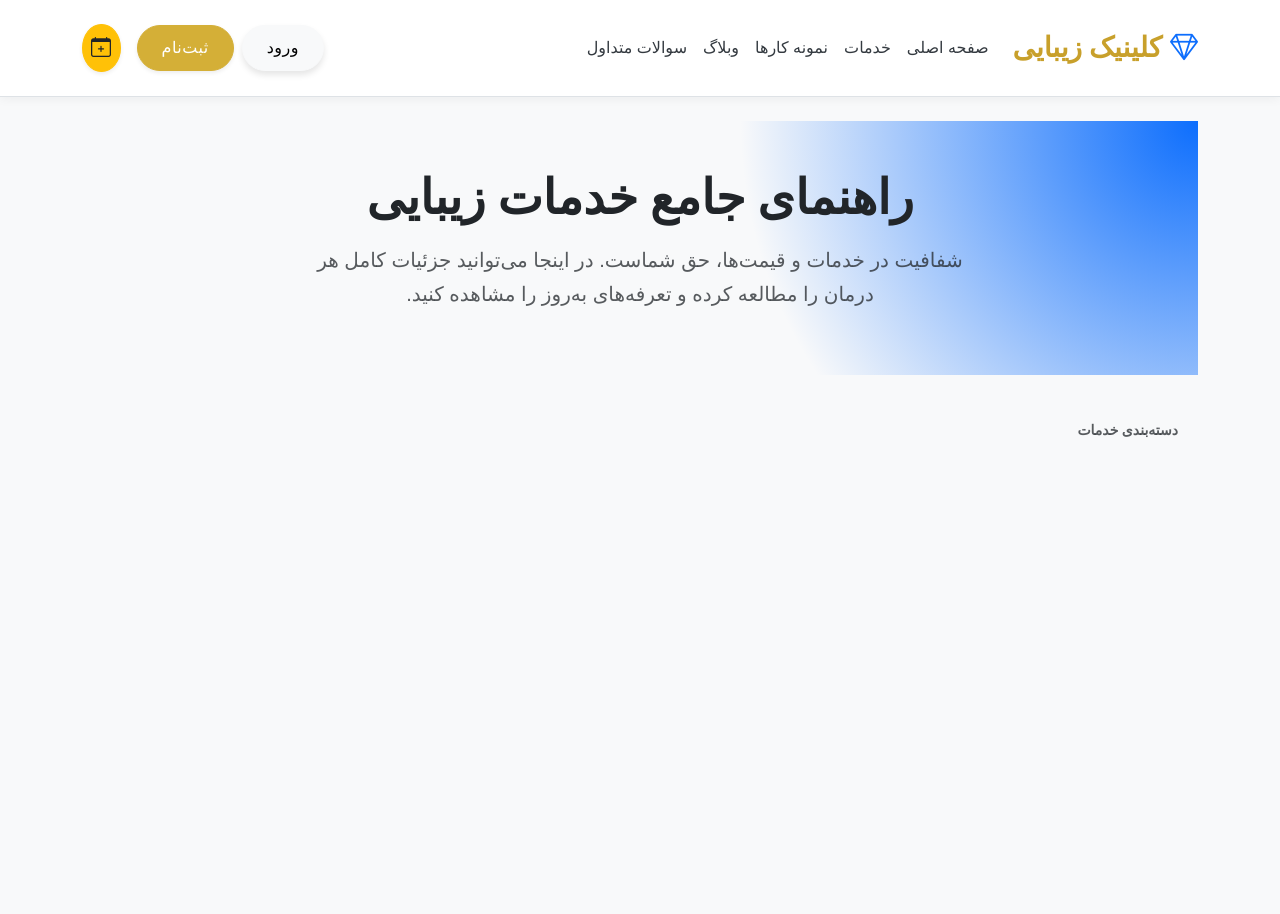
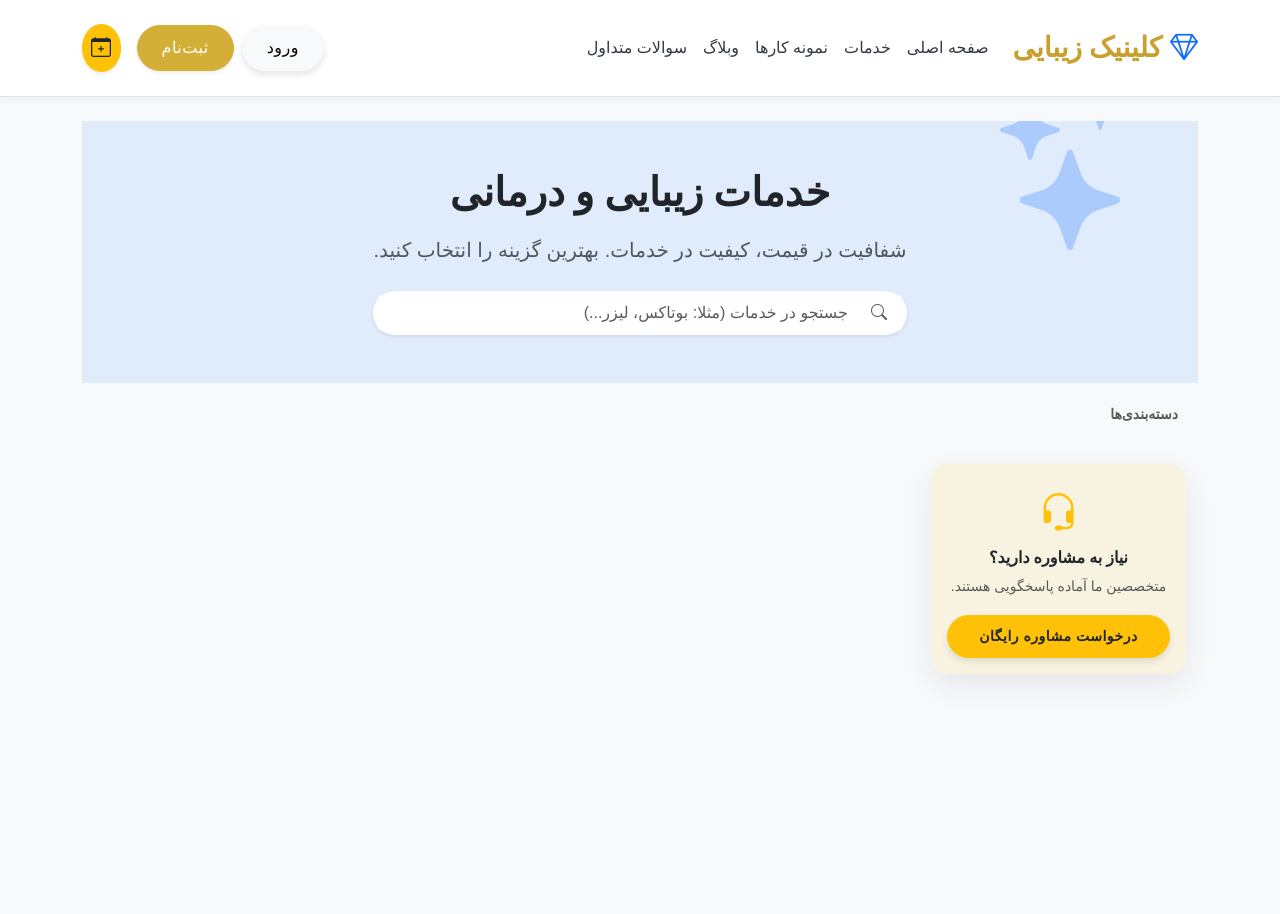
Before and after one commit to Mooli-web/1, a Django app: page /services/ in a window 1280 px wide. Shown: the top 914 px of the page. Run offline with Django 4.2, Linux system fonts and the light colour scheme; data that the repository does not hold is empty; some web fonts are replaced.

Commit message:
صفحه سرویس

```diff
--- a/clinic/views.py
+++ b/clinic/views.py
@@ -1,23 +1,23 @@
 # clinic/views.py
 """
 ویوهای صفحات عمومی (استاتیک و داینامیک) سایت.
-بهینه‌سازی کوئری‌ها برای افزایش سرعت لود صفحات.
+بهینه‌سازی کوئری‌ها برای افزایش سرعت لود صفحات و استفاده از کش.
 """
 
 from django.shortcuts import render
 from django.http import HttpRequest, HttpResponse
+from django.views.decorators.cache import cache_page
 from .models import Service, PortfolioItem, FAQ, Testimonial, ServiceGroup
 
 def home_view(request: HttpRequest) -> HttpResponse:
     """
     نمایش صفحه اصلی.
     """
-    # واکشی گروه‌های خدماتی (معمولا نیازی به جوین سنگین ندارند مگر اینکه عکس یا دستگاه بخواهیم)
+    # دریافت گروه‌ها برای نمایش در صفحه اصلی
     service_groups = ServiceGroup.objects.all()[:6]
 
-    # نظرات مشتریان: حتماً به سرویس نیاز داریم، پس select_related می‌زنیم
+    # دریافت نظرات مثبت برای بخش اعتماد سازی
     testimonials = Testimonial.objects.select_related('service').filter(
-        # می‌توان شرط نمایش نظرات با امتیاز بالا را اضافه کرد
         rating__gte=4
     ).order_by('-created_at')[:3]
 
@@ -27,19 +27,23 @@ def home_view(request: HttpRequest) -> HttpResponse:
     }
     return render(request, 'clinic/home.html', context)
 
+# کش کردن صفحه خدمات برای ۱۵ دقیقه (900 ثانیه)
+# تغییرات قیمت در ادمین تا ۱۵ دقیقه بعد اعمال نمی‌شود مگر کش پاک شود
+@cache_page(60 * 15)
 def service_list_view(request: HttpRequest) -> HttpResponse:
     """
     نمایش تمام خدمات.
-    چون در تمپلیت احتمالا نام گروه هر خدمت (service.group.name) نمایش داده می‌شود،
-    از select_related('group') استفاده می‌کنیم تا از N+1 Query جلوگیری شود.
+    استفاده از prefetch_related برای دریافت خدمات زیرمجموعه هر گروه در یک کوئری بهینه.
     """
-    services = Service.objects.select_related('group').all()
-    return render(request, 'clinic/service_list.html', {'services': services})
+    # به جای دریافت سرویس‌ها و گروه بندی در تمپلیت، گروه‌ها را می‌گیریم و سرویس‌ها را به آن‌ها می‌چسبانیم
+    # این کار ساختار تمپلیت را منطقی‌تر می‌کند
+    groups = ServiceGroup.objects.prefetch_related('services').all()
+
+    return render(request, 'clinic/service_list.html', {'groups': groups})
 
 def portfolio_gallery_view(request: HttpRequest) -> HttpResponse:
     """
     گالری نمونه کارها.
-    مشابه خدمات، برای نمایش نام سرویس مربوطه، بهینه می‌شود.
     """
     portfolio_items = PortfolioItem.objects.select_related('service').order_by('-created_at')
     return render(request, 'clinic/portfolio_gallery.html', {'portfolio_items': portfolio_items})
--- a/templates/clinic/service_list.html
+++ b/templates/clinic/service_list.html
@@ -1,31 +1,45 @@
 {# templates/clinic/service_list.html #}
 {% extends "base.html" %}
 {% load static %}
+{% load humanize %}
 
-{% block title %}راهنمای خدمات و تعرفه‌ها | کلینیک زیبایی{% endblock %}
+{% block title %}لیست خدمات و تعرفه‌ها | رزرو آنلاین{% endblock %}
 
 {% block content %}
-<section class="bg-light py-5 mb-5 text-center position-relative overflow-hidden">
-    <div class="container position-relative z-2">
-        <h1 class="display-5 fw-bold text-dark mb-3">راهنمای جامع خدمات زیبایی</h1>
-        <p class="lead text-muted mx-auto" style="max-width: 700px;">
-            شفافیت در خدمات و قیمت‌ها، حق شماست. در اینجا می‌توانید جزئیات کامل هر درمان را مطالعه کرده و تعرفه‌های به‌روز را مشاهده کنید.
-        </p>
+{# --- 1. Header Section with Search --- #}
+<section class="bg-primary bg-opacity-10 py-5 mb-4 position-relative overflow-hidden">
+    <div class="container position-relative z-2 text-center">
+        <h1 class="fw-bold text-dark mb-3">خدمات زیبایی و درمانی</h1>
+        <p class="lead text-muted mb-4">شفافیت در قیمت، کیفیت در خدمات. بهترین گزینه را انتخاب کنید.</p>
+
+        {# باکس جستجوی زنده #}
+        <div class="row justify-content-center">
+            <div class="col-md-6">
+                <div class="input-group shadow-sm rounded-pill bg-white p-1">
+                    <span class="input-group-text border-0 bg-white ps-3 text-muted"><i class="bi bi-search"></i></span>
+                    <input type="text" id="serviceSearchInput" class="form-control border-0 shadow-none" placeholder="جستجو در خدمات (مثلا: بوتاکس، لیزر...)">
+                </div>
+            </div>
+        </div>
     </div>
-    <div class="position-absolute top-0 start-0 w-100 h-100 opacity-10"
-         style="background: radial-gradient(circle at top right, var(--bs-primary), transparent 40%);"></div>
+    {# المان تزئینی پس‌زمینه #}
+    <i class="bi bi-stars position-absolute top-0 start-0 text-primary opacity-25" style="font-size: 10rem; transform: translate(-30%, -30%);"></i>
 </section>
 
 <div class="container mb-5" style="min-height: 600px;">
     <div class="row g-4">
 
+        {# --- 2. Sidebar Navigation (Sticky) --- #}
         <div class="col-lg-3">
-            <div class="d-flex flex-column gap-2 sticky-top" style="top: 100px; z-index: 10;">
-                <h6 class="text-uppercase text-muted small fw-bold ms-2 mb-2">دسته‌بندی خدمات</h6>
+            <div class="sticky-lg-top" style="top: 100px; z-index: 10;">
 
-                <div class="nav flex-column nav-pills" id="v-pills-tab" role="tablist" aria-orientation="vertical">
+                {# عنوان برای دسکتاپ #}
+                <h6 class="d-none d-lg-block text-uppercase text-muted small fw-bold ms-2 mb-3">دسته‌بندی‌ها</h6>
+
+                {# نویگیشن: در موبایل افقی اسکرول می‌شود، در دسکتاپ عمودی است #}
+                <div class="nav nav-pills flex-lg-column flex-nowrap overflow-auto pb-2 pb-lg-0" id="v-pills-tab" role="tablist" aria-orientation="vertical">
                     {% for group in groups %}
-                    <button class="nav-link text-start py-3 px-4 d-flex justify-content-between align-items-center {% if forloop.first %}active{% endif %}"
+                    <button class="nav-link text-start py-3 px-4 d-flex justify-content-between align-items-center text-nowrap mb-2 me-2 me-lg-0 {% if forloop.first %}active{% endif %}"
                             id="v-pills-{{ group.id }}-tab"
                             data-bs-toggle="pill"
                             data-bs-target="#v-pills-{{ group.id }}"
@@ -33,14 +47,25 @@
                             role="tab"
                             aria-controls="v-pills-{{ group.id }}"
                             aria-selected="{% if forloop.first %}true{% else %}false{% endif %}">
-                        <span class="fw-medium">{{ group.name }}</span>
-                        <i class="bi bi-chevron-left small opacity-50"></i>
+                        <span class="fw-bold">{{ group.name }}</span>
+                        <i class="bi bi-chevron-left small opacity-50 d-none d-lg-block"></i>
                     </button>
                     {% endfor %}
+                </div>
+
+                {# بنر تبلیغاتی کوچک فقط در دسکتاپ #}
+                <div class="card border-0 bg-warning bg-opacity-10 mt-4 d-none d-lg-block rounded-4">
+                    <div class="card-body text-center">
+                        <i class="bi bi-headset fs-1 text-warning mb-2"></i>
+                        <h6 class="fw-bold text-dark">نیاز به مشاوره دارید؟</h6>
+                        <p class="small text-muted mb-3">متخصصین ما آماده پاسخگویی هستند.</p>
+                        <a href="{% url 'consultation:create_request' %}" class="btn btn-sm btn-warning text-dark fw-bold rounded-pill w-100">درخواست مشاوره رایگان</a>
+                    </div>
                 </div>
             </div>
         </div>
 
+        {# --- 3. Content Area --- #}
         <div class="col-lg-9">
             <div class="tab-content" id="v-pills-tabContent">
                 {% for group in groups %}
@@ -49,83 +74,68 @@
                      role="tabpanel"
                      aria-labelledby="v-pills-{{ group.id }}-tab">
 
-                    <div class="card border-0 shadow-sm mb-4 overflow-hidden">
-                        <div class="row g-0">
-                            <div class="col-md-8 p-4 d-flex flex-column justify-content-center">
-                                <div class="mb-3">
-                                    <span class="badge bg-primary-subtle text-primary px-3 py-2 rounded-pill mb-2">معرفی خدمات</span>
-                                    <h2 class="h3 fw-bold text-dark">{{ group.name }}</h2>
-                                </div>
-                                <p class="text-muted mb-4" style="line-height: 1.8; text-align: justify;">
-                                    {{ group.description|default:"توضیحات تکمیلی درباره این متد درمانی و مزایای آن برای زیبایی و سلامت شما."|linebreaksbr }}
-                                </p>
-
-                                <div class="d-flex flex-wrap gap-2">
-                                    <div class="d-flex align-items-center text-secondary small bg-light px-3 py-2 rounded">
-                                        <i class="bi bi-clock-history me-2 text-primary"></i> مشاوره رایگان
-                                    </div>
-                                    <div class="d-flex align-items-center text-secondary small bg-light px-3 py-2 rounded">
-                                        <i class="bi bi-shield-check me-2 text-primary"></i> تضمین کیفیت مواد
-                                    </div>
-                                </div>
-                            </div>
-
-                            {% if group.home_page_image %}
-                            <div class="col-md-4 d-none d-md-block">
-                                <img src="{{ group.home_page_image.url }}"
-                                     class="img-fluid h-100 w-100"
-                                     style="object-fit: cover;"
-                                     alt="{{ group.name }}">
-                            </div>
-                            {% endif %}
-                        </div>
+                    {# هدر گروه #}
+                    <div class="d-flex align-items-center mb-4 pb-2 border-bottom">
+                        <h2 class="h4 fw-bold text-dark mb-0 border-start border-4 border-primary ps-3">{{ group.name }}</h2>
+                        <span class="ms-auto badge bg-light text-muted border rounded-pill">{{ group.services.count }} خدمت</span>
                     </div>
 
-                    <div class="d-flex align-items-center justify-content-between mb-3 mt-5 border-bottom pb-2">
-                        <h4 class="h5 fw-bold text-dark mb-0">تعرفه‌ها و رزرو نوبت</h4>
-                        <span class="text-muted small">بروزرسانی: امروز</span>
+                    {# توضیحات گروه (اختیاری) #}
+                    {% if group.description %}
+                    <div class="alert alert-light border-0 shadow-sm mb-4">
+                        <p class="mb-0 text-muted small lh-lg">{{ group.description }}</p>
                     </div>
+                    {% endif %}
 
-                    <div class="row g-3">
+                    {# لیست خدمات #}
+                    <div class="row g-3" id="services-container-{{ group.id }}">
                         {% for service in group.services.all %}
-                        <div class="col-md-6">
-                            <div class="card h-100 border hover-shadow transition-all service-item-card">
-                                <div class="card-body d-flex flex-column justify-content-between">
+                        <div class="col-md-6 service-item" data-name="{{ service.name }}">
+                            <div class="card h-100 border-0 shadow-sm hover-lift service-card">
+                                <div class="card-body p-4 d-flex flex-column">
 
-                                    <div class="d-flex justify-content-between align-items-start mb-3">
-                                        <div>
-                                            <h6 class="fw-bold text-dark mb-1">{{ service.name }}</h6>
-                                            <small class="text-muted">{{ service.duration }} دقیقه</small>
-                                        </div>
+                                    <div class="d-flex justify-content-between align-items-start mb-2">
+                                        <h5 class="fw-bold text-dark fs-5 mb-0">{{ service.name }}</h5>
                                         {% if service.badge != 'NONE' %}
-                                            <span class="badge rounded-pill
+                                            <span class="badge rounded-pill small
                                                 {% if service.badge == 'SPECIAL_OFFER' %}bg-danger animate-pulse
-                                                {% elif service.badge == 'BEST_SELLER' %}bg-warning text-dark
+                                                {% elif service.badge == 'BEST_SELLER' %}bg-gold text-dark
                                                 {% else %}bg-secondary{% endif %}">
                                                 {{ service.get_badge_display }}
                                             </span>
                                         {% endif %}
                                     </div>
 
-                                    <div class="d-flex align-items-end justify-content-between mt-2">
+                                    <div class="mb-3 text-muted small">
+                                        <i class="bi bi-clock me-1"></i> {{ service.duration }} دقیقه
+                                    </div>
+
+                                    <p class="text-muted small mb-4 flex-grow-1 text-justify">
+                                        {{ service.description|truncatechars:100 }}
+                                    </p>
+
+                                    <div class="d-flex align-items-end justify-content-between border-top pt-3 mt-auto">
                                         <div class="price-box">
                                             {% if service.old_price and service.old_price > service.price %}
-                                                <div class="text-decoration-line-through text-muted small" style="font-size: 0.85rem;">
-                                                    {{ service.old_price|floatformat:"0" }}
-                                                </div>
-                                                <div class="fw-bold text-danger fs-5">
-                                                    {{ service.price|floatformat:"0" }} <span class="fs-6 text-dark fw-normal">تومان</span>
-                                                </div>
+                                                <small class="text-decoration-line-through text-muted d-block" style="font-size: 0.8rem;">
+                                                    {{ service.old_price|intcomma }}
+                                                </small>
+                                                <span class="fw-bold text-danger fs-5">
+                                                    {{ service.price|intcomma }}
+                                                </span>
+                                                <span class="text-danger small fw-normal">تومان</span>
+                                                <span class="badge bg-danger bg-opacity-10 text-danger ms-1 rounded-1 small">%{{ service.discount_percentage }}</span>
                                             {% else %}
-                                                <div class="fw-bold text-dark fs-5">
-                                                    {{ service.price|floatformat:"0" }} <span class="fs-6 fw-normal">تومان</span>
-                                                </div>
+                                                <span class="fw-bold text-dark fs-5">
+                                                    {{ service.price|intcomma }}
+                                                </span>
+                                                <span class="text-muted small fw-normal">تومان</span>
                                             {% endif %}
                                         </div>
 
                                         <a href="{% url 'booking:create_booking' %}?service_id={{ service.id }}"
-                                           class="btn btn-outline-primary btn-sm rounded-pill px-3 stretched-link-custom">
-                                            رزرو وقت <i class="bi bi-arrow-left"></i>
+                                           class="btn btn-outline-primary btn-sm rounded-pill px-3 stretched-link fw-bold">
+                                            رزرو <i class="bi bi-chevron-left small"></i>
                                         </a>
                                     </div>
                                 </div>
@@ -133,8 +143,9 @@
                         </div>
                         {% empty %}
                         <div class="col-12">
-                            <div class="alert alert-light text-center border border-dashed">
-                                فعلاً خدمتی در این گروه تعریف نشده است.
+                            <div class="text-center py-5 text-muted bg-light rounded-3">
+                                <i class="bi bi-inbox fs-1 d-block mb-2 opacity-50"></i>
+                                فعلاً خدمتی در این دسته فعال نیست.
                             </div>
                         </div>
                         {% endfor %}
@@ -146,73 +157,136 @@
     </div>
 </div>
 
+{# --- 4. SEO Schema (JSON-LD) --- #}
+<script type="application/ld+json">
+{
+  "@context": "https://schema.org",
+  "@type": "MedicalClinic",
+  "name": "کلینیک زیبایی مولی",
+  "description": "ارائه دهنده خدمات زیبایی، پوست و مو",
+  "priceRange": "$$",
+  "hasOfferCatalog": {
+    "@type": "OfferCatalog",
+    "name": "خدمات زیبایی",
+    "itemListElement": [
+      {% for group in groups %}
+        {% for service in group.services.all %}
+        {
+          "@type": "Offer",
+          "itemOffered": {
+            "@type": "Service",
+            "name": "{{ service.name }}",
+            "description": "{{ service.description|escapejs }}",
+            "category": "{{ group.name }}"
+          },
+          "price": "{{ service.price }}",
+          "priceCurrency": "IRR"
+        }{% if not forloop.last or not forloop.parentloop.last %},{% endif %}
+        {% endfor %}
+      {% endfor %}
+    ]
+  }
+}
+</script>
+
+{# --- 5. Styles & Scripts --- #}
 <style>
-    /* استایل‌های اختصاصی برای زیبایی بیشتر */
+    /* نویگیشن رسپانسیو */
     .nav-pills .nav-link {
-        color: #6c757d;
+        color: #555;
         background-color: #fff;
-        border: 1px solid transparent;
+        border: 1px solid #eee;
         border-radius: 12px;
-        margin-bottom: 8px;
-        transition: all 0.2s ease-in-out;
+        transition: all 0.2s ease;
     }
     .nav-pills .nav-link:hover {
         background-color: #f8f9fa;
         color: var(--bs-primary);
-        transform: translateX(-5px);
+        transform: translateX(-3px);
     }
     .nav-pills .nav-link.active {
         background-color: var(--bs-primary);
         color: #fff;
-        box-shadow: 0 4px 12px rgba(13, 110, 253, 0.2);
+        border-color: var(--bs-primary);
+        box-shadow: 0 4px 12px rgba(var(--bs-primary-rgb), 0.3);
+        transform: translateX(-5px);
     }
 
-    .hover-shadow:hover {
-        box-shadow: 0 .5rem 1rem rgba(0,0,0,.15)!important;
+    /* کارت سرویس */
+    .hover-lift { transition: transform 0.3s ease, box-shadow 0.3s ease; }
+    .hover-lift:hover {
+        transform: translateY(-5px);
+        box-shadow: 0 10px 20px rgba(0,0,0,0.08) !important;
         border-color: var(--bs-primary) !important;
     }
-    .transition-all {
-        transition: all 0.3s ease;
+
+    /* رنگ طلایی */
+    .bg-gold { background-color: #ffd700; }
+
+    /* انیمیشن */
+    @keyframes pulse-red {
+        0% { box-shadow: 0 0 0 0 rgba(220, 53, 69, 0.4); }
+        70% { box-shadow: 0 0 0 6px rgba(220, 53, 69, 0); }
+        100% { box-shadow: 0 0 0 0 rgba(220, 53, 69, 0); }
     }
+    .animate-pulse { animation: pulse-red 2s infinite; }
 
-    /* انیمیشن بج پیشنهاد ویژه */
-    @keyframes pulse-red {
-        0% { transform: scale(1); box-shadow: 0 0 0 0 rgba(220, 53, 69, 0.7); }
-        70% { transform: scale(1.05); box-shadow: 0 0 0 10px rgba(220, 53, 69, 0); }
-        100% { transform: scale(1); box-shadow: 0 0 0 0 rgba(220, 53, 69, 0); }
-    }
-    .animate-pulse {
-        animation: pulse-red 2s infinite;
+    /* اسکرول موبایل */
+    @media (max-width: 992px) {
+        .nav-pills {
+            display: flex;
+            flex-direction: row !important;
+            flex-wrap: nowrap;
+            white-space: nowrap;
+            /* مخفی کردن اسکرول بار */
+            -ms-overflow-style: none;
+            scrollbar-width: none;
+        }
+        .nav-pills::-webkit-scrollbar { display: none; }
     }
 </style>
 
 <script>
     document.addEventListener("DOMContentLoaded", function() {
-        // خواندن هش از آدرس (مثلا #v-pills-5)
-        var hash = window.location.hash;
-
+        // 1. مدیریت تب‌ها و URL Hash
+        const hash = window.location.hash;
         if (hash) {
-            // پیدا کردن دکمه تب مربوطه
-            var triggerEl = document.querySelector('button[data-bs-target="' + hash + '"]');
-
+            const triggerEl = document.querySelector('button[data-bs-target="' + hash + '"]');
             if (triggerEl) {
-                // فعال‌سازی بوت‌استرپ تب
-                var tab = new bootstrap.Tab(triggerEl);
+                const tab = new bootstrap.Tab(triggerEl);
                 tab.show();
-
-                // اسکرول نرم به محل تب
-                setTimeout(() => {
-                    triggerEl.scrollIntoView({behavior: 'smooth', block: 'center'});
-                }, 100);
+                triggerEl.scrollIntoView({behavior: 'smooth', block: 'center'});
             }
         }
 
-        // آپدیت کردن URL وقتی کاربر روی تب کلیک می‌کند (برای اشتراک‌گذاری لینک)
-        var tabLinks = document.querySelectorAll('button[data-bs-toggle="pill"]');
-        tabLinks.forEach(function(tabLink) {
-            tabLink.addEventListener('shown.bs.tab', function (event) {
+        document.querySelectorAll('button[data-bs-toggle="pill"]').forEach(tabLink => {
+            tabLink.addEventListener('shown.bs.tab', event => {
                 history.pushState(null, null, event.target.getAttribute('data-bs-target'));
             });
+        });
+
+        // 2. سیستم جستجوی زنده (Live Search)
+        const searchInput = document.getElementById('serviceSearchInput');
+        searchInput.addEventListener('keyup', function() {
+            const filter = this.value.toLowerCase();
+            const activeTabId = document.querySelector('.tab-pane.active').id;
+            const container = document.querySelector('#' + activeTabId);
+            const items = container.querySelectorAll('.service-item');
+
+            let hasResult = false;
+
+            items.forEach(item => {
+                const text = item.getAttribute('data-name').toLowerCase();
+                if (text.includes(filter)) {
+                    item.style.display = '';
+                    hasResult = true;
+                } else {
+                    item.style.display = 'none';
+                }
+            });
+
+            // اگر در تب فعلی پیدا نشد، کاربر را راهنمایی کنیم (می‌توان توسعه داد که کل تب‌ها را بگردد)
+            // فعلا برای سادگی در تب فعال جستجو می‌کند
         });
     });
 </script>
```
